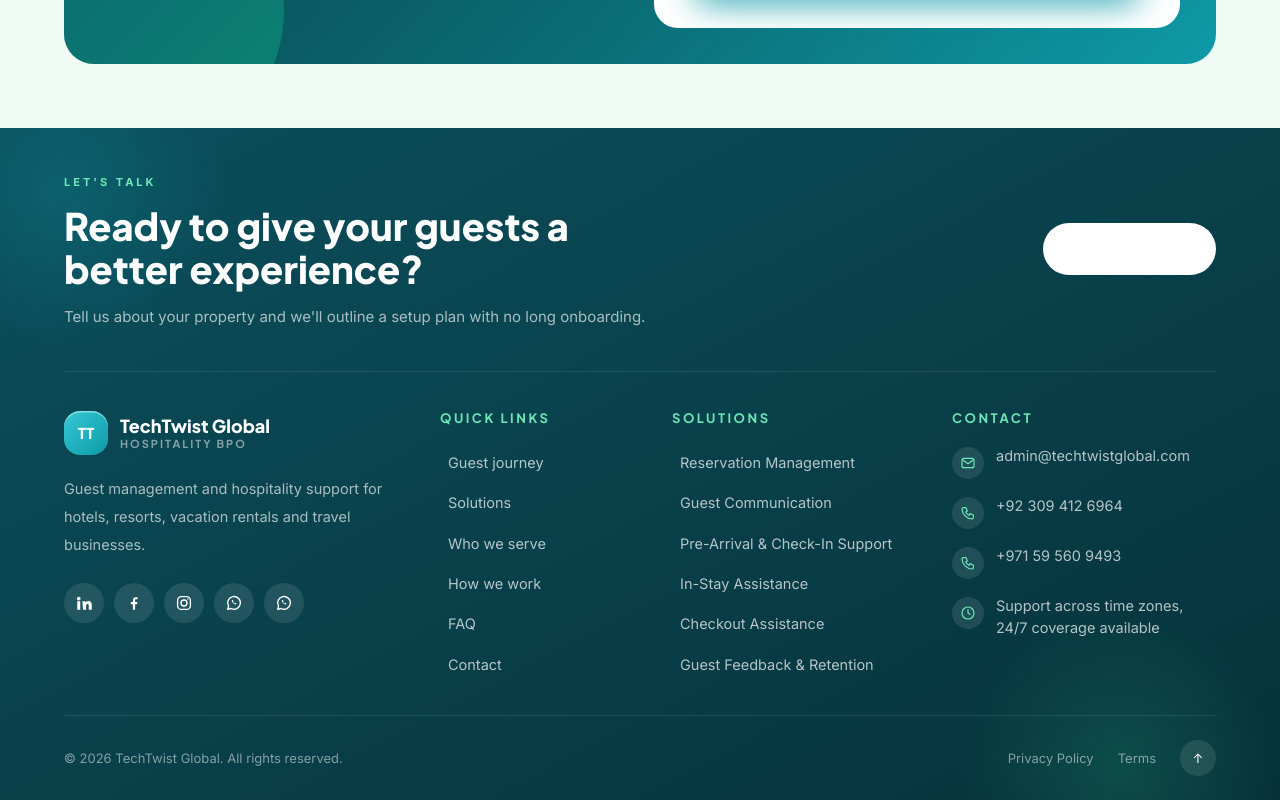
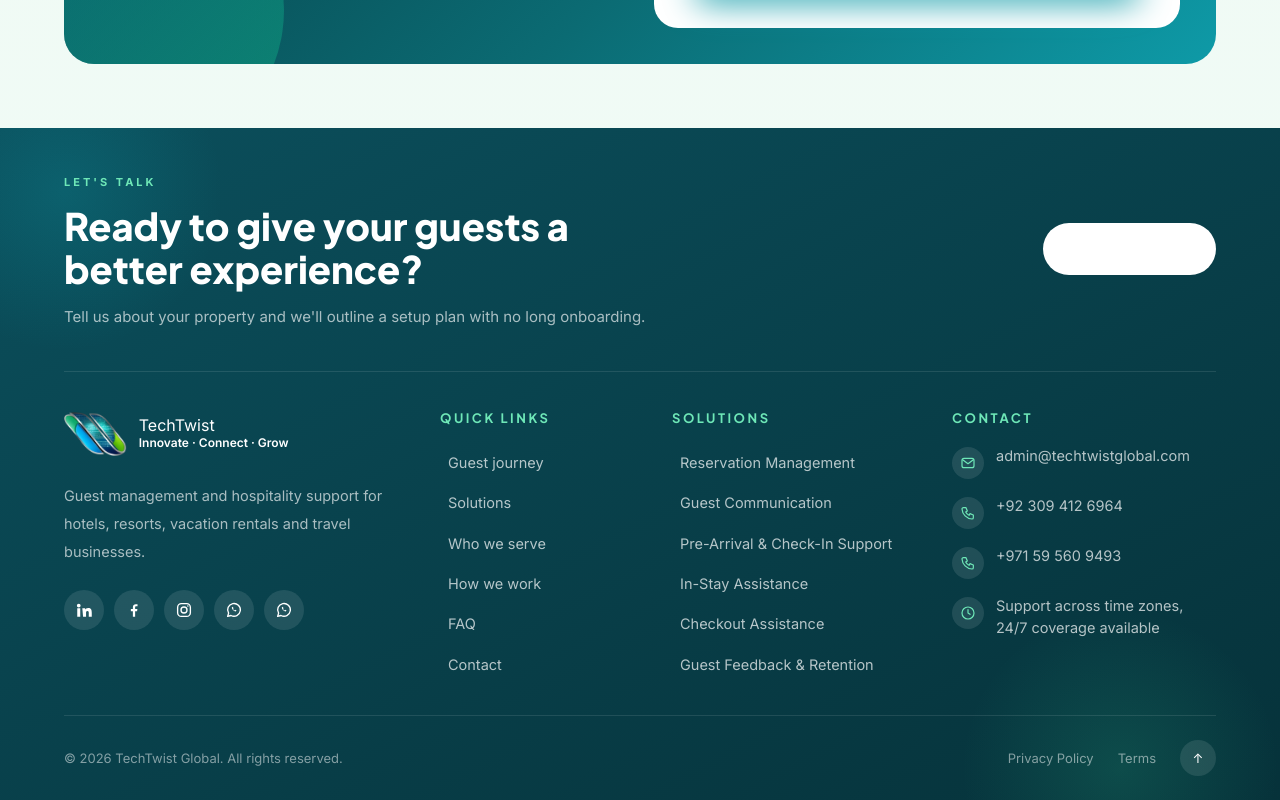
Before and after one commit to Hadiqaumer/holidayhomes, a Next.js app: page / in a window 1280 px wide. Shown: the part 9194-9994 px from the top of the page. Built offline with nearby package versions, Linux system fonts and the light colour scheme.

Commit message:
Updated project changes

```diff
--- a/components/Sections.tsx
+++ b/components/Sections.tsx
@@ -704,13 +704,8 @@ export function Footer() {
           {/* brand */}
           <div>
             <a href="#" className="inline-flex items-center gap-3">
-              <span className="grid h-11 w-11 place-items-center rounded-2xl bg-gradient-to-br from-[#35c9d6] to-[#0e9aa7] font-head text-[15px] font-extrabold shadow-[inset_0_1.5px_0_rgba(255,255,255,.45)]">
-                TT
-              </span>
-              <span className="font-head text-[18px] font-extrabold leading-tight">
-                TechTwist Global
-                <span className="block text-[11px] font-semibold tracking-[2px] text-white/50">HOSPITALITY BPO</span>
-              </span>
+              <img src="/images/Tech1.webp" alt="TechTwist" width={300} height={215} fetchPriority="high" className="block h-[40px] w-auto sm:h-[45px]" />
+            <span className="leading-tight text-white">TechTwist <span className="block text-[10px] font-semibold text-white sm:text-xs">Innovate · Connect · Grow</span></span>
             </a>
             <p className="mt-5 max-w-[320px] text-[14.5px] leading-7 text-white/65">
               Guest management and hospitality support for hotels, resorts, vacation rentals and
```
